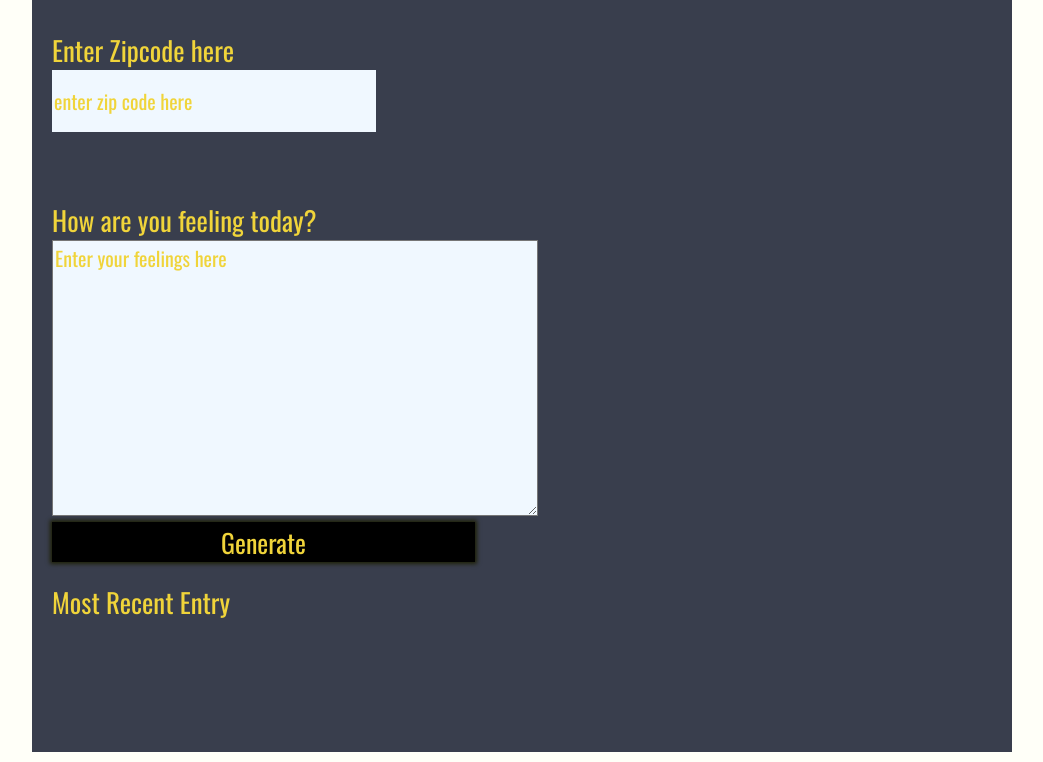
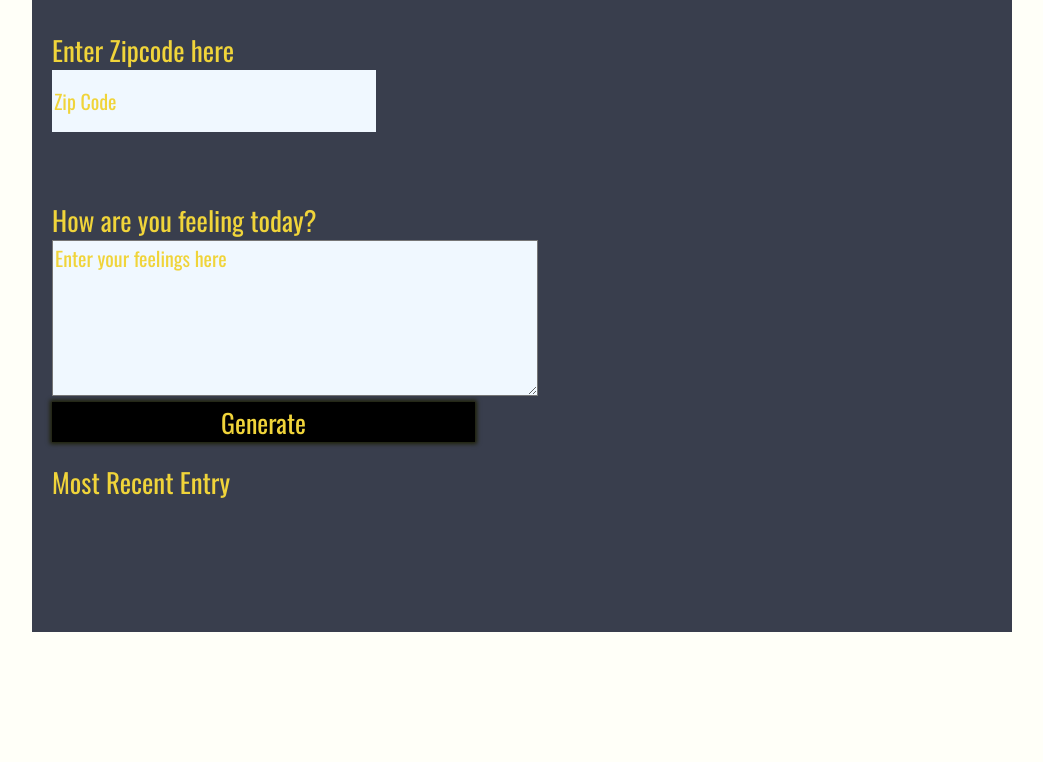
Before and after one commit to DaliaEltohami/Weather-Journal-App, a plain HTML site: page My Project/index.html in a window 1280 px wide. Shown: the part 120-882 px from the top of the page, without its empty margins (118-1161 px from the left). After the commit the page ends 800 px from the top, so only its background shows below. Drawn offline with nearby package versions, Linux system fonts and the light colour scheme; a web font is replaced by a local one.

Commit message:
Update index.html

```diff
--- a/My Project/index.html
+++ b/My Project/index.html
@@ -8,16 +8,16 @@
 </head>
  <body>
 <div id = "app">
-  <div class ="holder headline">
+  <div class ="holder headline" style="height : 80px">
     Weather Journal App
   </div>
   <div class ="holder zip">
     <label for="zip">Enter Zipcode here</label>
-    <input type="text" id="zip" placeholder="enter zip code here">
+    <input type="text" id="zip" placeholder="Zip Code">
   </div>
   <div class ="holder feel">
     <label for="feelings">How are you feeling today?</label>
-    <textarea class= "myInput" id="feelings" placeholder="Enter your feelings here" rows="9" cols="50"></textarea>
+    <textarea class= "myInput" id="feelings" placeholder="Enter your feelings here" rows="5" cols="50"></textarea>
     <button id="generate" type = "submit"> Generate </button>
   </div>
   <div class ="holder entry">
@@ -29,6 +29,7 @@
     </div>
     </div>
   </div>
+</div>
 <script src="app.js" type="text/javascript"></script>
 
 </body>
```
Lines whose indentation alone changed are shown as unchanged.
